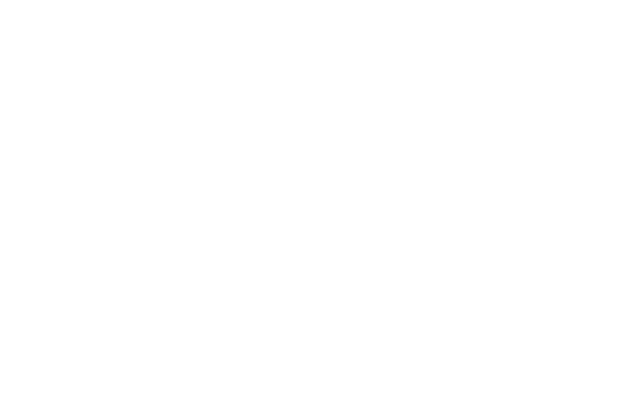
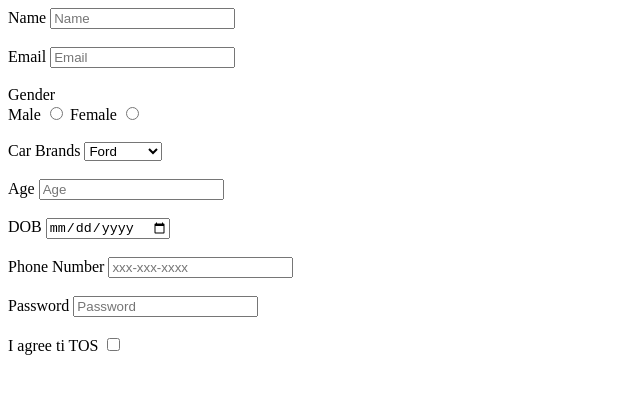
Before and after one commit to acciojob/signup-form-car-arshad012, a website: page main.html in a window 1280 px wide. Shown: the whole page, without its empty margins (0-640 px from the left). Drawn offline with Linux system fonts and the light colour scheme.

Commit message:
created a submission

```diff
--- a/main.html
+++ b/main.html
@@ -8,6 +8,49 @@
 
 <body>
 	<!-- the entire body must be written by student -->
+	<form method='post'>
+		<label for='name'>Name</label>
+		<input id='name' type='text' placeholder='Name' required />
+		<br/>
+		<br/>
+		<label for='email'>Email</label>
+		<input id='email' type='email' placeholder='Email' required />
+		<br/>
+		<br/>
+		<label>Gender</label> <br/>
+		<label for='gender_m'>Male</label>
+		<input id='gender_m' type='radio' name='gender' required />
+		<label for='gender_f'>Female</label>
+		<input id='gender_f' type='radio' name='gender' required />
+		<br/>
+		<br/>
+		<label for='cars'>Car Brands</label>
+		<select id='cars'>
+			<option>Ford</option>
+			<option>Nissan</option>
+			<option>Mahindra</option>
+		</select>
+		<br/>
+		<br/>
+		<label for='age'>Age</label>
+		<input id='age' type='number' placeholder='Age' required />
+		<br/>
+		<br/>
+		<label for='dob'>DOB</label>
+		<input id='dob' type='date' required />
+		<br/>
+		<br/>
+		<label for='tel'>Phone Number</label>
+		<input id='tel' type='tel' placeholder='xxx-xxx-xxxx' />
+		<br/>
+		<br/>
+		<label for='password'>Password</label>
+		<input id='password' type='password' placeholder='Password' required />
+		<br/>
+		<br/>
+		<label for='tos'>I agree ti TOS</label>
+		<input id='tos' type='checkbox' required />
+	</form>
     <script type="text/javascript" src="./script.js">
 </script>
 
```
